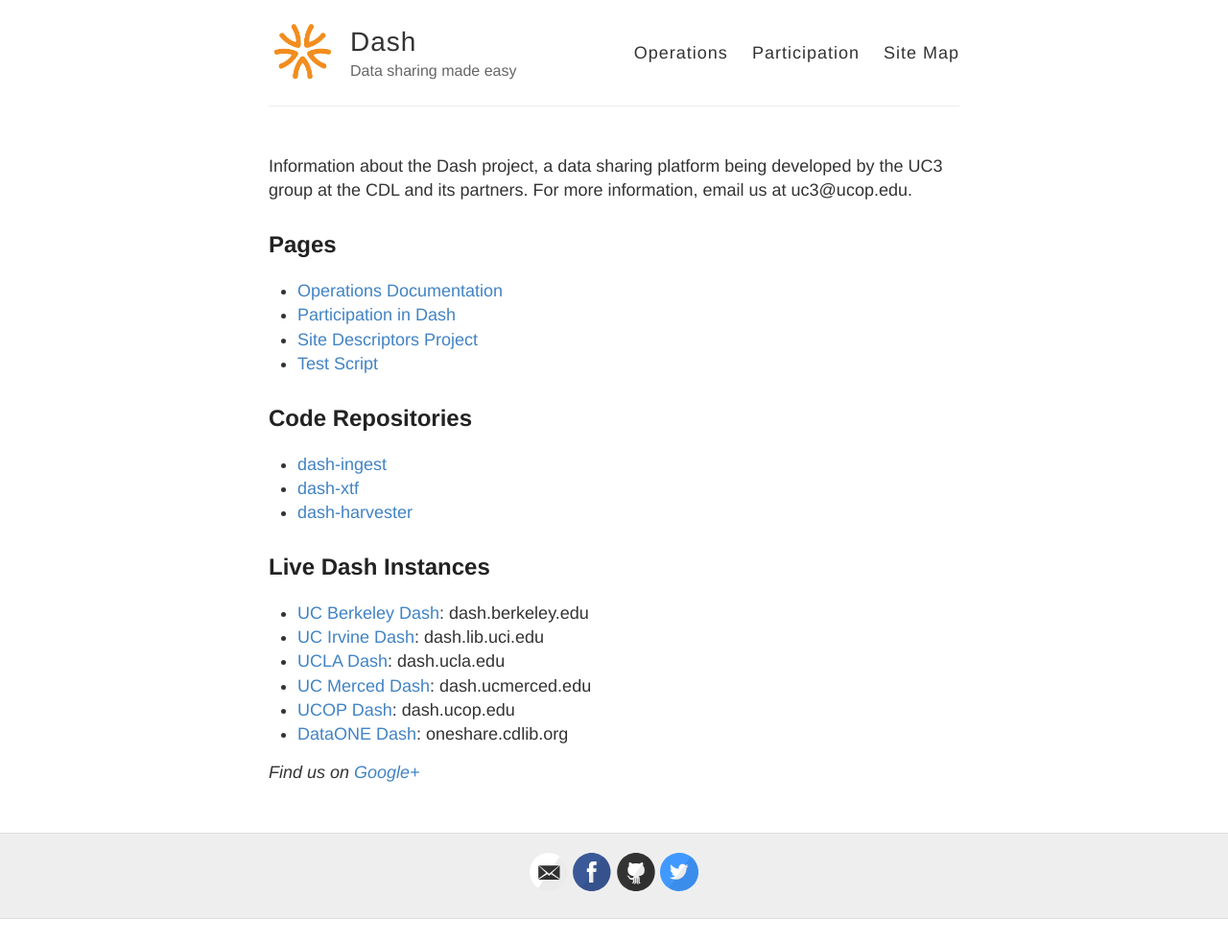
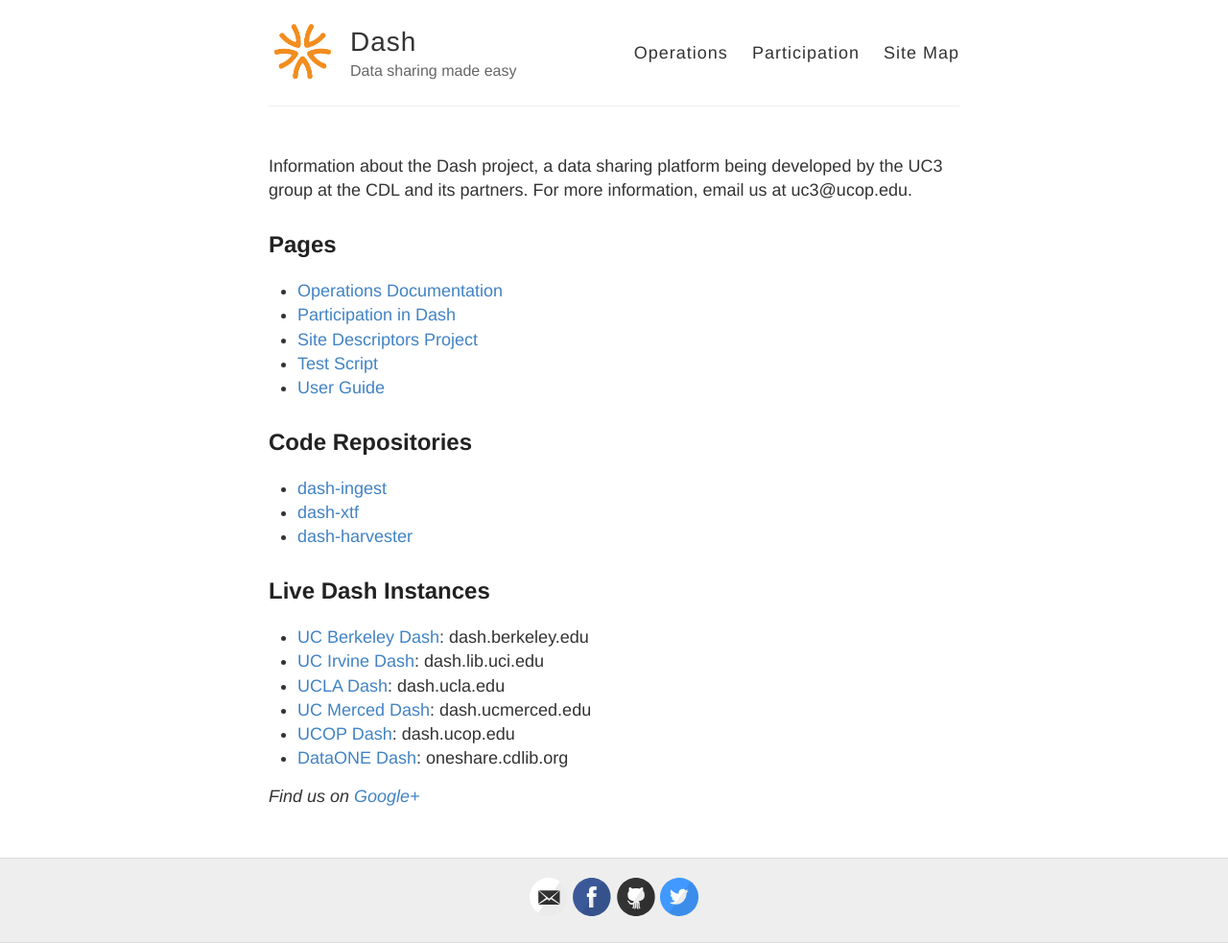
Before and after one commit to CDLUC3/dash, a Jekyll site: the page built from index.html, in a window 1280 px wide. Shown: the whole page at 96% size. Built offline with Jekyll 4.4.1, drawn with Linux system fonts in a browser that asks for light colours; before the commit the page ends 958 px from its top, so only the background shows below that.

Commit message:
add link to user guide

```diff
--- a/index.html
+++ b/index.html
@@ -26,6 +26,7 @@
 <li><a href="http://cdluc3.github.io/dash/participation">Participation in Dash</a></li>
 <li><a href="http://cdluc3.github.io/dash/site-descriptors">Site Descriptors Project</a></li>
 <li><a href="http://cdluc3.github.io/dash/test-script">Test Script</a></li>
+<li><a href="http://cdluc3.github.io/dash/user-guide">User Guide</a></li>
 </ul>
 
 
```
